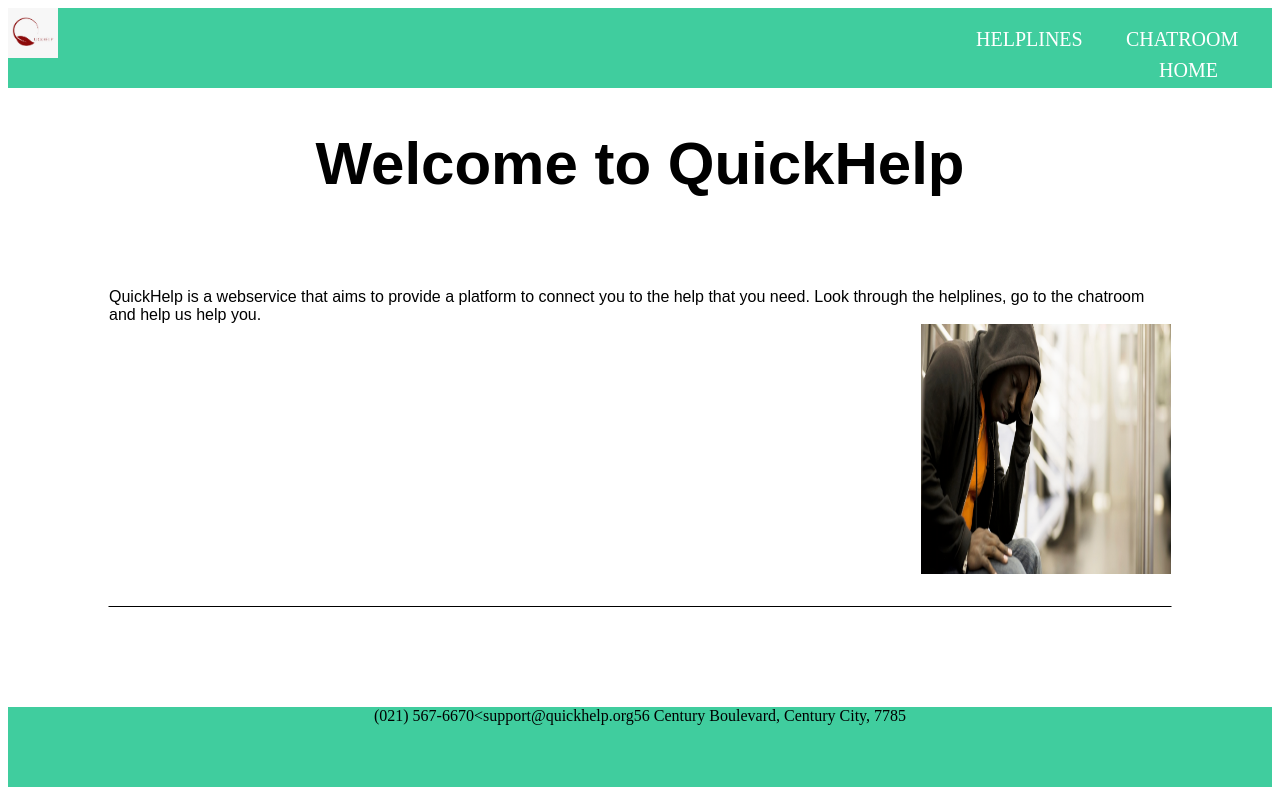
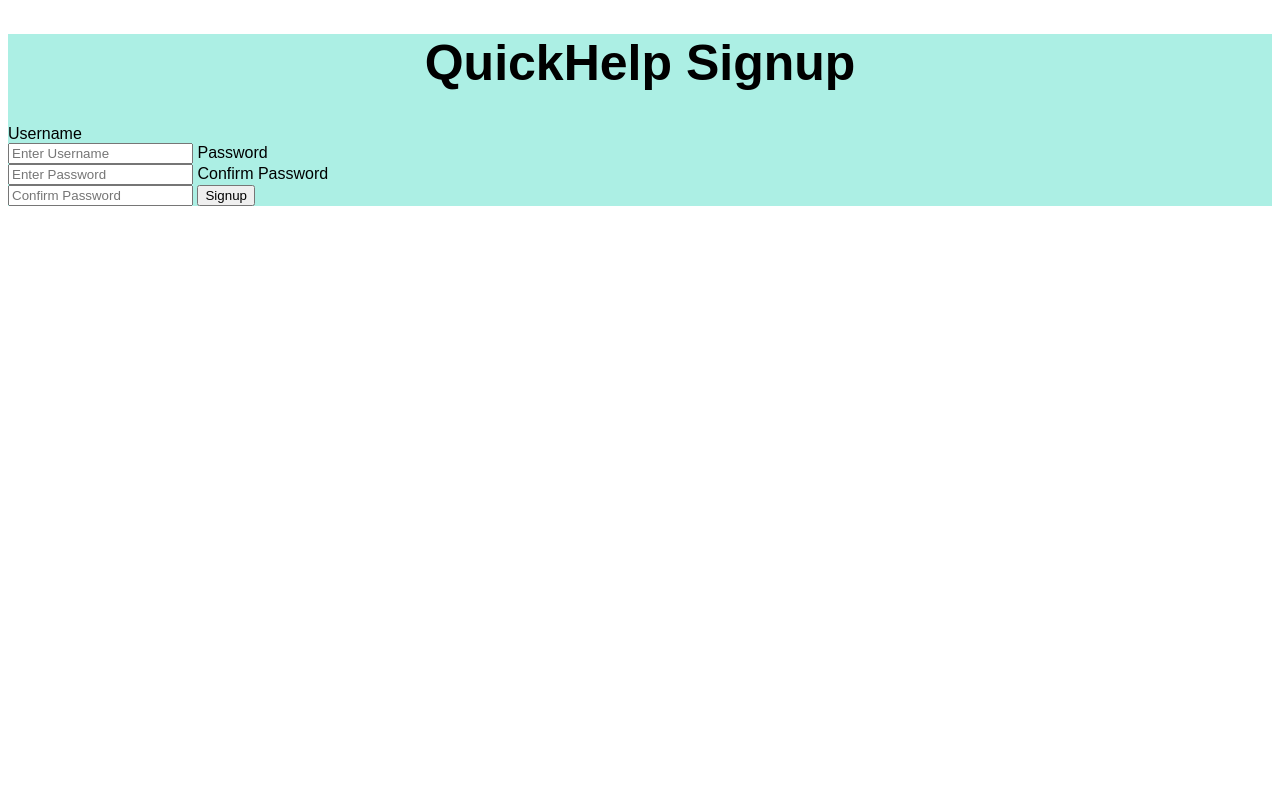
Before and after one commit to kamvegwij/FINAL-CAPSTONE, a Flask app: page / in a window 1280 px wide. Run offline with Flask 2, Linux system fonts and the light colour scheme.

Commit message:
updates, sign up page

```diff
--- a/Product Development/app.py
+++ b/Product Development/app.py
@@ -9,10 +9,14 @@
 @socketio.on('message')
 def handle_message(message):
     print("Recieved message: " + message)
-    send(message, broadcast=True)
+    send(message, broadcast=False) #broadcast set to true send the message to everyone on the server chat.
 
 #pages
-@app.route("/", methods = ['GET', 'POST'])
+@app.route("/", methods=['GET', 'POST'])
+def signup():
+    return render_template("signup.html")
+
+@app.route("/home", methods = ['GET', 'POST'])
 def home():
     return render_template("home.html")
 
--- a/Product Development/static/css/style.css
+++ b/Product Development/static/css/style.css
@@ -1,3 +1,9 @@
+.signup{
+  background-color: rgb(172, 239, 228);
+  font-family: sans-serif;
+  justify-content: center;
+  position: relative;
+}
 .info {
   background-color: rgb(255, 255, 255);
   display: flex;
@@ -90,7 +96,7 @@
 h1 {
   text-align: center;
   color:rgb(0, 0, 0);
-  font-size:60px;
+  font-size:50px;
 }
 h2 {
   text-align: center;
--- a/Product Development/static/js/client.js
+++ b/Product Development/static/js/client.js
@@ -10,6 +10,7 @@
                 });
 
                 $('#sendbtn').on('click', function(){
+                    //socket.send($('#username').val + ': ' + $('#message').val());
                     socket.send($('#message').val());
                     $('#message').val('');
                 });
--- a/Product Development/templates/chat.html
+++ b/Product Development/templates/chat.html
@@ -7,6 +7,7 @@
 
         <link rel="stylesheet" href="{{url_for('static', filename='css/style.css') }}">
         <script src="https://cdnjs.cloudflare.com/ajax/libs/socket.io/1.4.8/socket.io.min.js"></script>
+        <script src="https://cdnjs.cloudflare.com/ajax/libs/socket.io/4.5.0/socket.io.js"></script><!-- Important for socketio importing. Also run pip install eventlet alongside install flask_socketio-->
         <script src="https://ajax.googleapis.com/ajax/libs/jquery/1.12.4/jquery.min.js"></script>
         <title>QuickHelp-Chat</title>
     </head>
@@ -34,7 +35,7 @@
                     <h3>Shinya Online</h3>
                 </div>
 
-                <script src="static/js/client.js"> </script>
+                <script src="{{ url_for('static', filename='/js/client.js') }}"> </script>
                     <div id="messages" class = "chat-display">
                         <input type="text" id="message" placeholder="Type message here">
                         <button id="sendbtn">Send</button>
--- /dev/null
+++ b/Product Development/templates/signup.html
@@ -0,0 +1,45 @@
+<!DOCTYPE html>
+<html lang="en">
+<head>
+    <meta charset="UTF-8">
+    <meta http-equiv="X-UA-Compatible" content="IE=edge">
+    <meta name="viewport" content="width=, initial-scale=1.0">
+    <link rel="stylesheet" href="{{ url_for('static', filename='css/style.css') }}">
+    <title>Signup</title>
+</head>
+
+<body>
+
+    <div class="signup">
+        <h1>QuickHelp Signup</h1>
+            {% with messages = get_flashed_messages() %}
+                {% if messages %}
+                    {% for msg in messages %}
+                        <p>{{msg}}</p>
+                    {% endfor %}
+                {% endif %}
+            {% endwith %}
+        <form action="", method = "post">
+            <label>Username</label><br>
+            <input type="text" name="username" placeholder="Enter Username">
+            <label>Password</label><br>
+            <input type="password" name="password" placeholder="Enter Password">
+            <label>Confirm Password</label><br>
+            <input type="password" name="password_conf" placeholder="Confirm Password">
+
+            <button type="submit" >Signup</button>
+
+        </form>
+    </div>
+
+
+
+
+
+
+
+
+
+
+
+</body>
```
